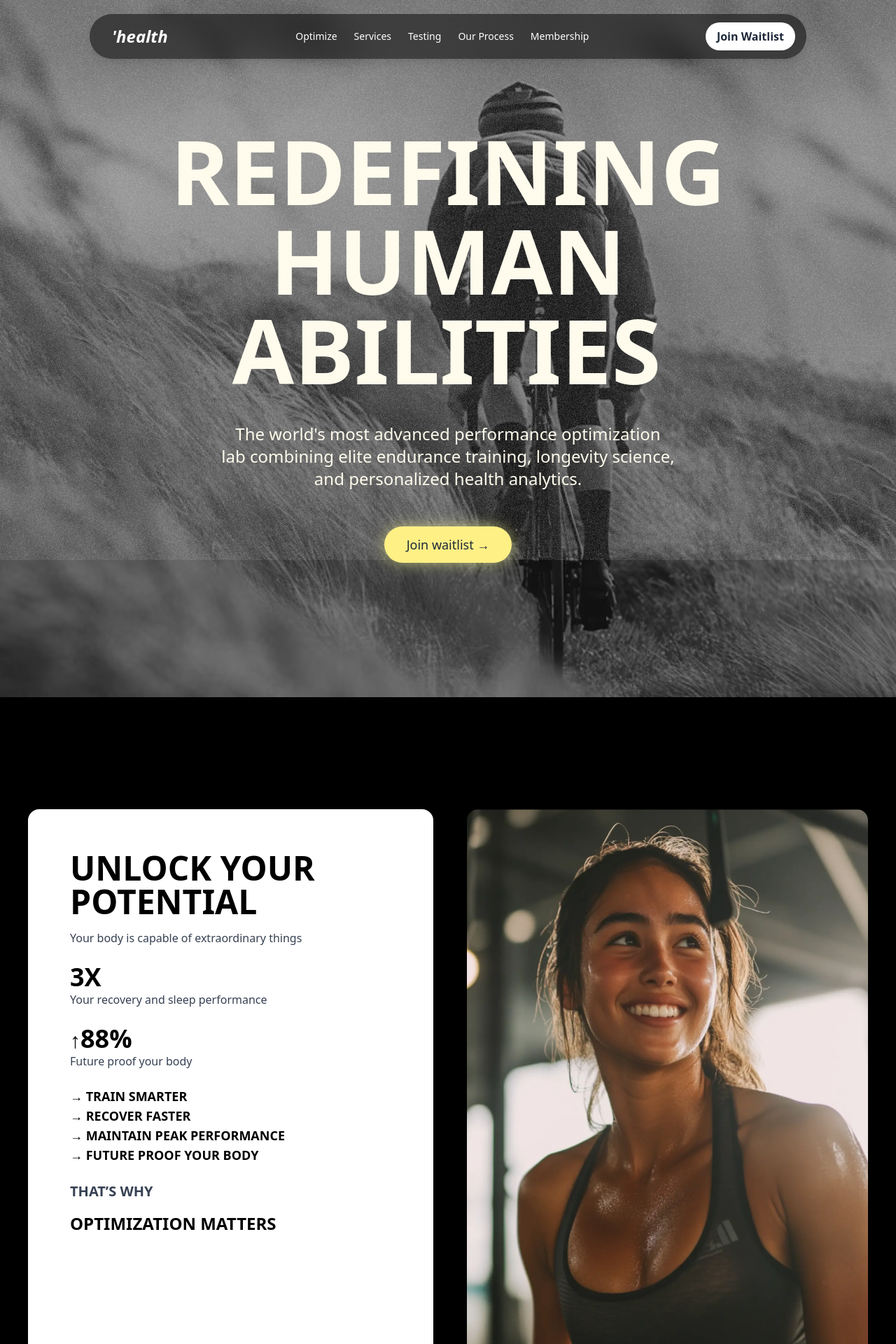
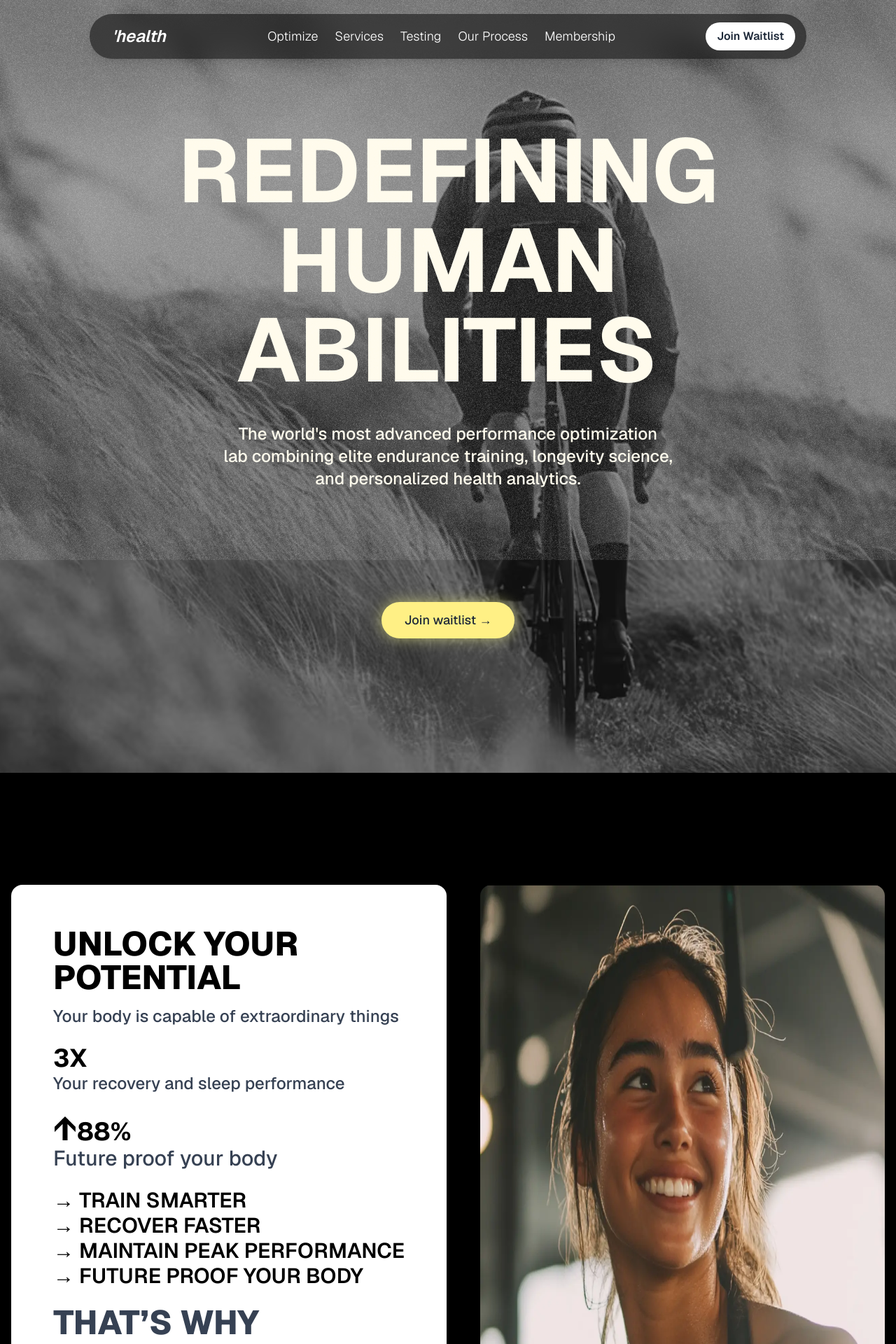
Before and after one commit to prateeksinghdhillon/DivineGymSite, a React (Vite) app: page / in a window 1280 px wide. Shown: the top 1920 px of the page at 70% size. Built offline with nearby package versions, Linux system fonts and the light colour scheme.

Commit message:
previous issues fixed

```diff
--- a/src/App.jsx
+++ b/src/App.jsx
@@ -2,6 +2,7 @@ import './index.css'
 import About from './components/About'
 import Navbar from './components/Navbar'
 import Optimize from './components/Optimize'
+import Services from './components/Services'
 
 
 function App() {
@@ -14,6 +15,7 @@ function App() {
     <About/>
     </div>
     <Optimize/>
+    <Services/>
     </>
 
   )
--- a/src/components/About.jsx
+++ b/src/components/About.jsx
@@ -5,13 +5,13 @@ const About = () => {
     <>
     <div className=' max-w-screen-2xl container mx-auto px-4 md:px-20 my-25 md:my-30'>
       <div className='sm:my-10'>
-        <h1 className='text-center font-bold md:text-9xl text-5xl text-amber-50'>REDEFINING HUMAN </h1>
-        <h1 className='text-center font-bold md:text-9xl text-5xl md:mr-1 mr-3 text-amber-50'>ABILITIES</h1>
-        <p className='text-center text-2xl md:my-10  text-amber-50'>The world's most advanced performance optimization <br />lab combining elite endurance training, longevity science,<br />and personalized health analytics.
+        <h1 className='geist-font-700 text-center font-bold md:text-9xl text-5xl text-amber-50 '>REDEFINING HUMAN </h1>
+        <h1 className='geist-font-700 text-center font-bold md:text-9xl text-5xl md:mr-1 mr-3 text-amber-50'>ABILITIES</h1>
+        <p className='geist-font-500 text-center text-2xl md:my-10 mt-10  text-amber-50'>The world's most advanced performance optimization <br />lab combining elite endurance training, longevity science,<br />and personalized health analytics.
         </p>
       </div>
       <div className="flex items-center justify-center ">
-      <button className="relative px-8 py-3 my-3 text-gray-800 bg-yellow-200 rounded-full text-lg font-medium shadow-[0_0_20px_rgba(255,255,150,0.6)] hover:shadow-[0_0_30px_rgba(255,255,150,0.9)] transition-all z-[1] cursor-pointer">
+      <button className="geist-font-500 relative px-8 py-3 my-3 mt-30 text-gray-800 bg-yellow-200 rounded-full text-lg font-medium shadow-[0_0_20px_rgba(255,255,150,0.6)] hover:shadow-[0_0_30px_rgba(255,255,150,0.9)] transition-all z-[1] cursor-pointer">
         Join waitlist →
       </button>
     </div>
--- a/src/components/Navbar.jsx
+++ b/src/components/Navbar.jsx
@@ -5,7 +5,7 @@ const Navbar = () => {
   const [isOpen, setIsOpen] = useState(false);
 
   return (
-    <nav className="navbar max-w-screen-2xl container mx-auto px-4 md:px-20 h-16 fixed top-0 left-0 right-0 navbar  w-full flex justify-center my-5 z-[999]">
+    <nav className="navbar max-w-screen-2xl container mx-auto px-4 md:px-20 h-16 fixed top-0 left-0 right-0 navbar  w-full flex justify-center my-5 z-[999] geist-font-300">
       {/* Main Navbar (Hides when menu is open) */}
       {!isOpen && (
         <motion.div
@@ -16,7 +16,7 @@ const Navbar = () => {
           <div className="text-2xl font-semibold italic px-4">'health</div>
 
           {/* Desktop Menu */}
-          <div className="hidden md:flex space-x-6 text-sm">
+          <div className="hidden md:flex space-x-6 md:text-lg">
             <a href="#" className="hover:text-gray-400">Optimize</a>
             <a href="#" className="hover:text-gray-400">Services</a>
             <a href="#" className="hover:text-gray-400">Testing</a>
--- a/src/components/Optimize.jsx
+++ b/src/components/Optimize.jsx
@@ -1,7 +1,7 @@
 import React, { useEffect } from "react";
 import { motion, useAnimation } from "framer-motion";
 import { useInView } from "react-intersection-observer";
-import girl from "../../public/girl.webp";
+import girl from "/girl.webp";
 
 const Counter = ({ from, to, suffix = "" }) => {
   const controls = useAnimation();
@@ -28,40 +28,41 @@ const Counter = ({ from, to, suffix = "" }) => {
 
 const Optimize = () => {
   return (
-    <div className="max-w-screen-xl container mx-auto px-4 md:px-10 my-20">
+    <div className="geist-font-500 max-w-10xl container mx-auto px-4 my-20">
       <div className="flex flex-col md:flex-row">
         {/* Left Section with Animation */}
         <div className="md:w-1/2 mt-10 md:mt-20 space-y-4 order-2 md:order-1 bg-white p-15  rounded-2xl shadow-lg">
-          <h2 className="text-5xl font-extrabold">UNLOCK YOUR POTENTIAL</h2>
-          <p className="text-gray-700">Your body is capable of extraordinary things</p>
+          <h2 className="text-5xl font-extrabold text-left">UNLOCK YOUR POTENTIAL</h2>
+          <p className="text-gray-700 text-2xl">Your body is capable of extraordinary things</p>
 
-          <div className="mt-6">
+          <div className="mt-6 text-2xl">
             <Counter from={0} to={3} suffix="X" />
             <p className="text-gray-700">Your recovery and sleep performance</p>
           </div>
 
           <div className="mt-6">
-            <span className="text-3xl font-bold">↑</span>
+            <span className="text-5xl font-bold">↑</span>
             <Counter from={0} to={88} suffix="%" />
-            <p className="text-gray-700">Future proof your body</p>
+            <p className="text-gray-700 text-2xl md:text-3xl">Future proof your body</p>
           </div>
 
-          <ul className="mt-6 text-lg font-semibold">
+          <ul className="mt-6 md:text-3xl text-nowrap text-lg font-semibold">
             <li>→ TRAIN SMARTER</li>
             <li>→ RECOVER FASTER</li>
             <li>→ MAINTAIN PEAK PERFORMANCE</li>
             <li>→ FUTURE PROOF YOUR BODY</li>
           </ul>
 
-          <h3 className="mt-6 text-gray-700 font-extrabold text-xl">THAT’S WHY</h3>
-          <h2 className="text-2xl font-extrabold">OPTIMIZATION MATTERS</h2>
+          <h3 className="mt-6 text-gray-700 font-extrabold md:text-5xl text-3xl">THAT’S WHY</h3>
+          <h2 className="md:text-5xl text-3xl
+          font-extrabold">OPTIMIZATION MATTERS</h2>
         </div>
 
         {/* Right Section (Your Existing Image Code) */}
         <div className="md:w-1/2 md:ml-12 md:mt-20 mt-8 order-1">
           <img
             src={girl}
-            className="rounded-2xl md:w-[800px] md:h-[800px] w-[900px]  mx-auto -z-10"
+            className="rounded-2xl md:w-[800px] md:h-[1200px] w-[900px]  mx-auto -z-10"
             alt="Workout"
           />
         </div>
```
